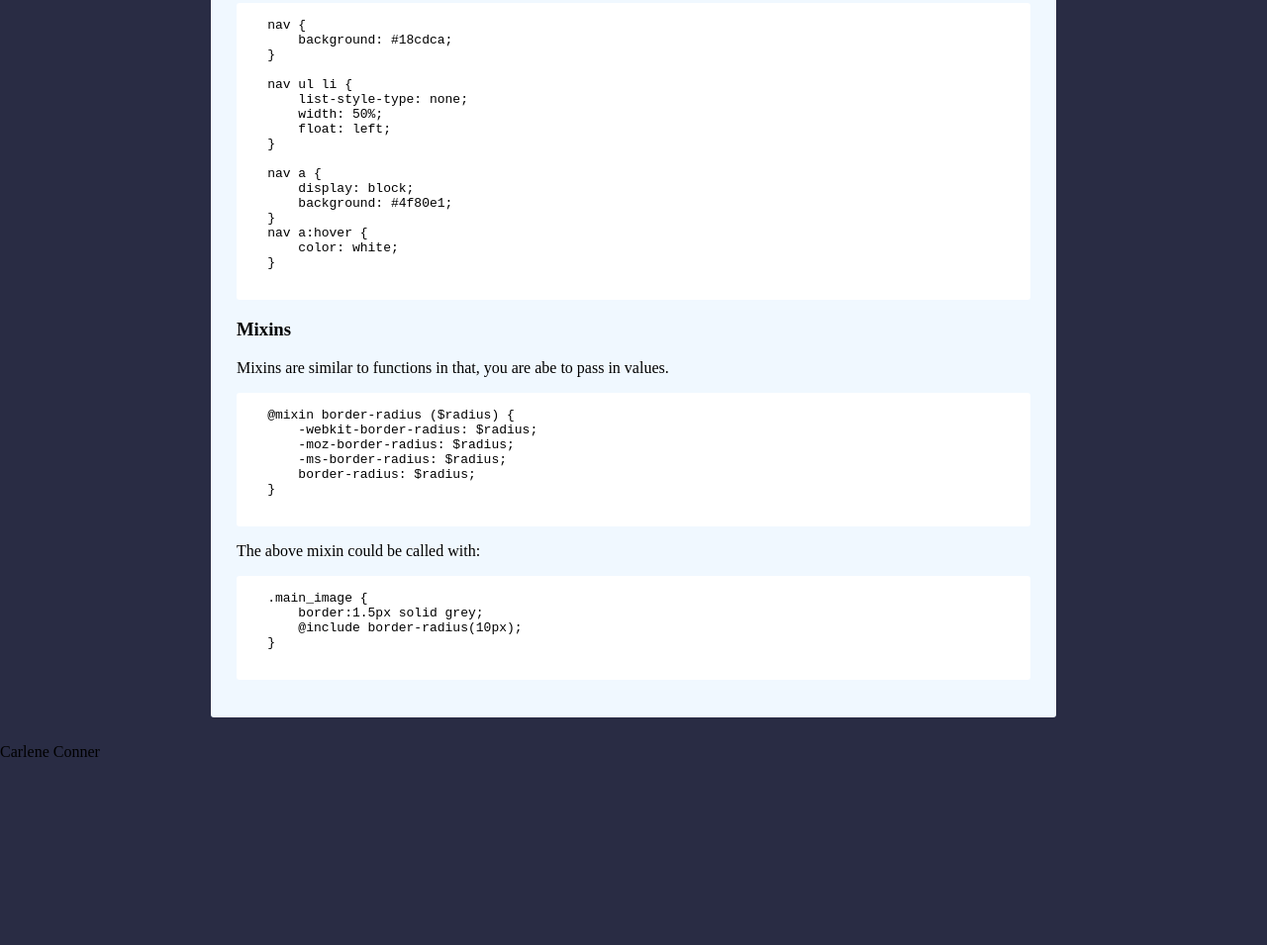
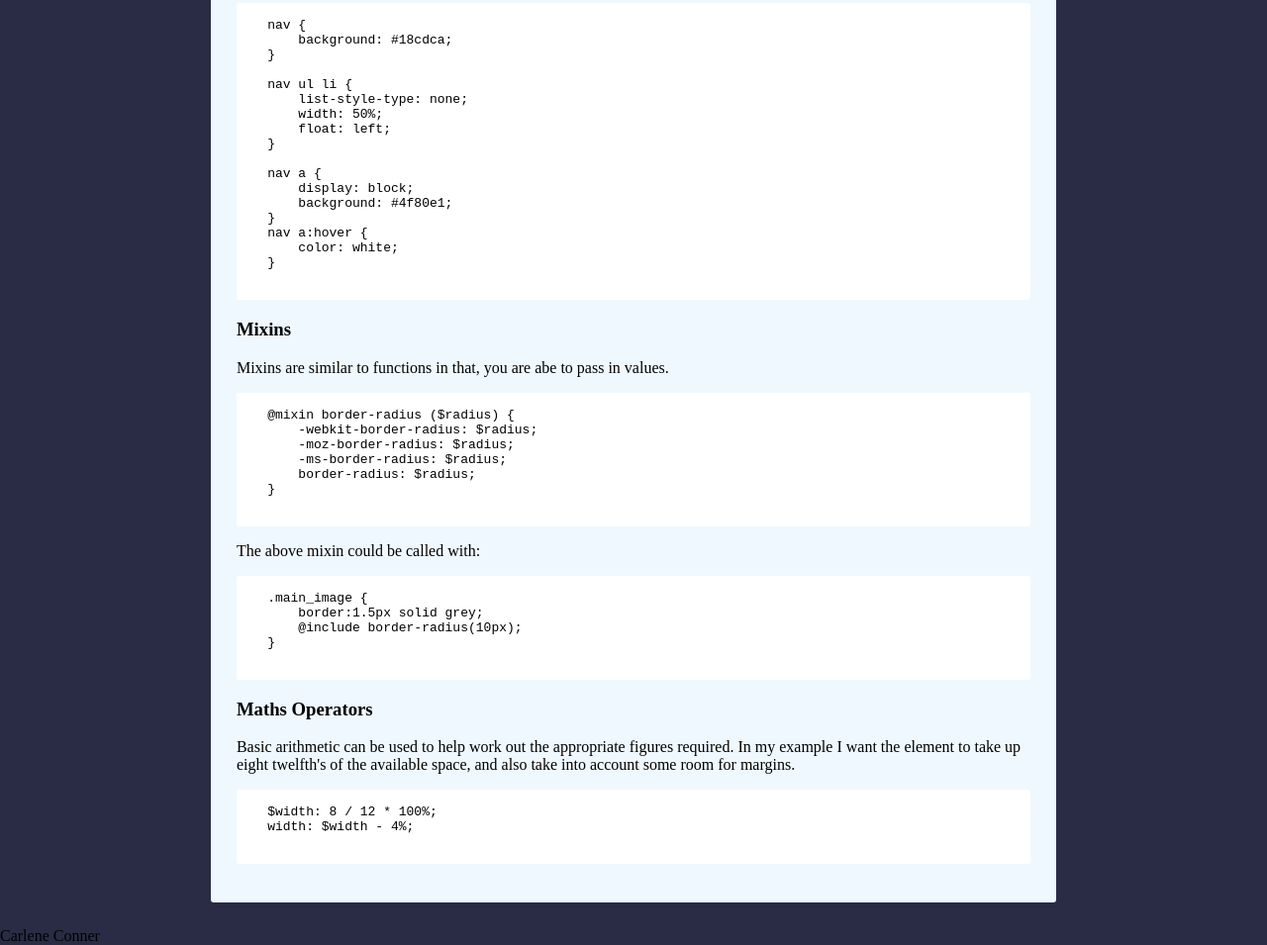
Before and after one commit to CarleneCannon-Conner/Learning-SASS, a plain HTML site: page index.html in a window 1280 px wide. Shown: the part 1361-2316 px from the top of the page at 99% size. Before the commit the page ends 2130 px from the top, so only its background shows below. Drawn offline with Linux system fonts and the light colour scheme.

Commit message:
Adding Maths Operators section

```diff
--- a/index.html
+++ b/index.html
@@ -18,8 +18,8 @@
                 <li><a href="#subject4">Variables</a></li>
                 <li><a href="#subject5">Nesting</a></li>
                 <li><a href="#subject6">Mixins</a></li>
-                <li><a href="#subject7">Extend or Inheritance</a></li>
-                <li><a href="#subject8">Maths Opperators</a></li>
+                <li><a href="#subject7">Maths Operators</a></li>
+                <li><a href="#subject8">Extend or Inheritance</a></li>
             </ul>
             <div class ="clear"></div>
         </nav>
@@ -176,6 +176,20 @@
                 </pre>
             </div>
 
+            <div id="subject7">
+                <h3>Maths Operators</h3>
+                <p>
+                    Basic arithmetic can be used to help work out the appropriate figures required. In my example I want
+                    the element to take up eight twelfth's of the available space, and also take into account some room
+                    for margins.
+                </p>
+                <pre>
+                    <code>
+    $width: 8 / 12 * 100%;
+    width: $width - 4%;
+                    </code>
+                </pre>
+            </div>
 
         </div>
 
```
